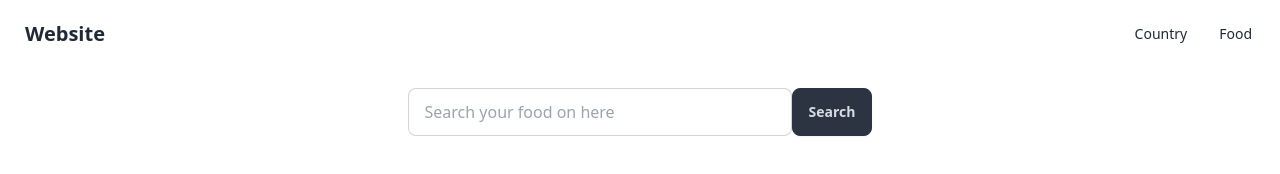
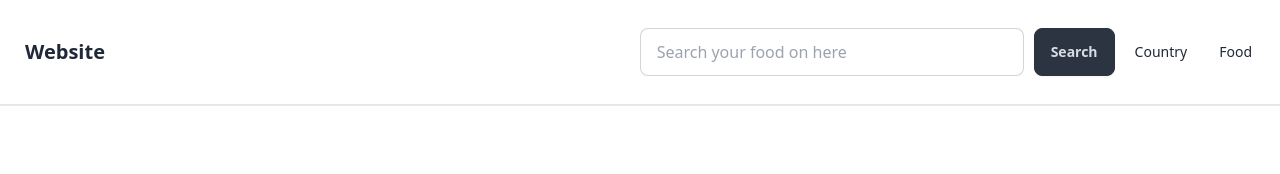
Before and after one commit to mdhafizalasad/country, a plain HTML site: page food.html in a window 1280 px wide. Drawn offline with nearby package versions, Linux system fonts and the light colour scheme.

Commit message:
Update food.html

```diff
--- a/food.html
+++ b/food.html
@@ -16,6 +16,11 @@
         <div class="flex-1">
           <a class="btn btn-ghost text-xl">Website</a>
         </div>
+        <div class="flex justify-center my-5">
+          <input id="search-input" type="text" placeholder="Search your food on here" class="input input-bordered w-96" style="margin-right: 10px;" />
+          <button id="search-button" class="btn btn-neutral">Search</button>
+ </div>
+
         <div class="flex-none">
           <ul class="menu menu-horizontal px-1">
             <li><a href="index.html">Country</a></li>
@@ -25,13 +30,10 @@
         </div>
       </div>
 
+      <div id="food-details" class="border border-3 mx-auto text-center"></div>
+      <div id="foods-div" class="grid grid-cols-3 gap-7 container mx-auto"></div>
 
-      <div class="flex justify-center my-5">
-               <input id="search-input" type="text" placeholder="Search your food on here" class="input input-bordered w-96"  />
-               <button id="search-button" class="btn btn-neutral">Search</button>
-      </div>
 
-    <div id="countries"></div>
 
     <script src="./js/food.js"></script>
 
```
